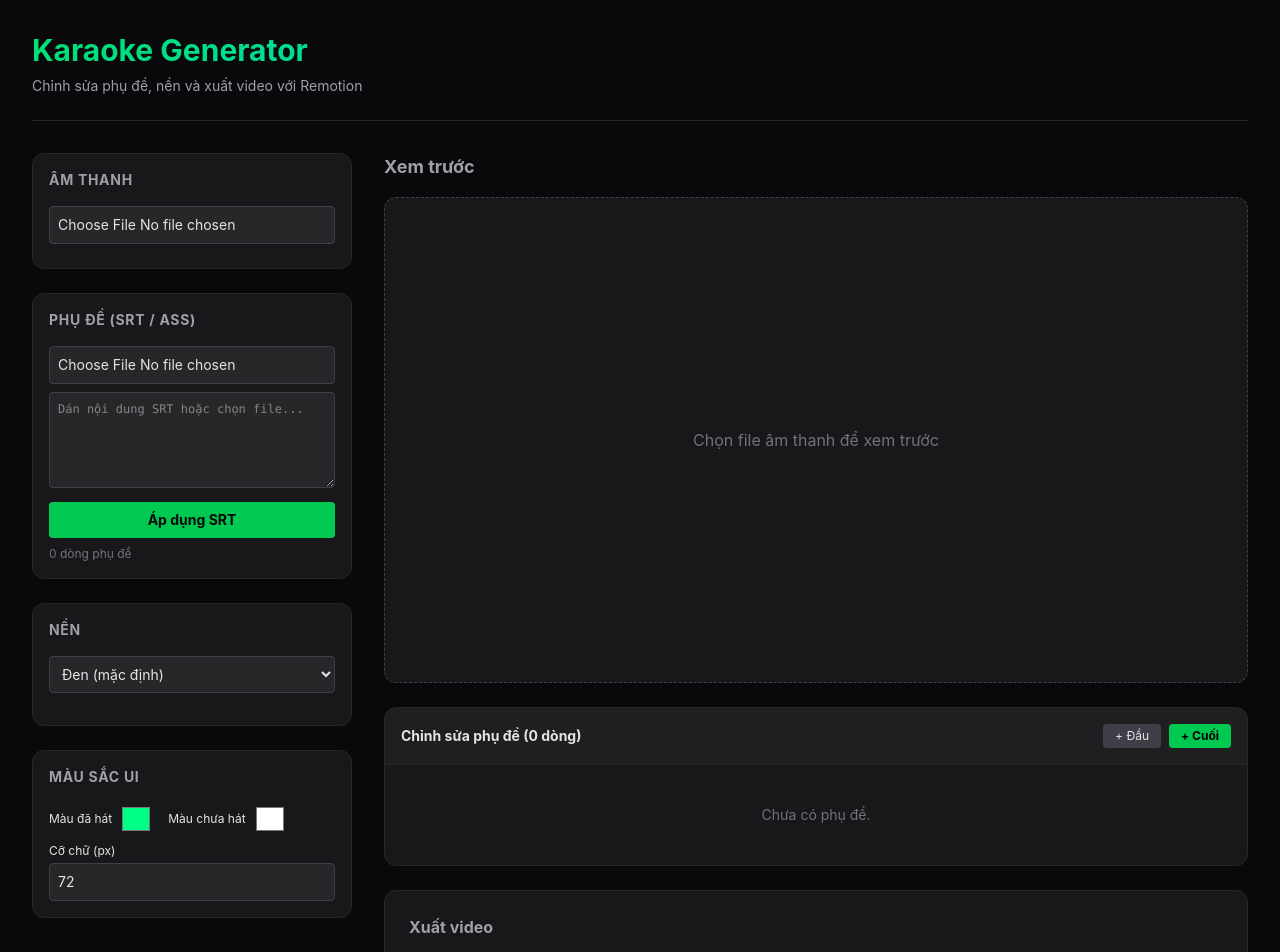
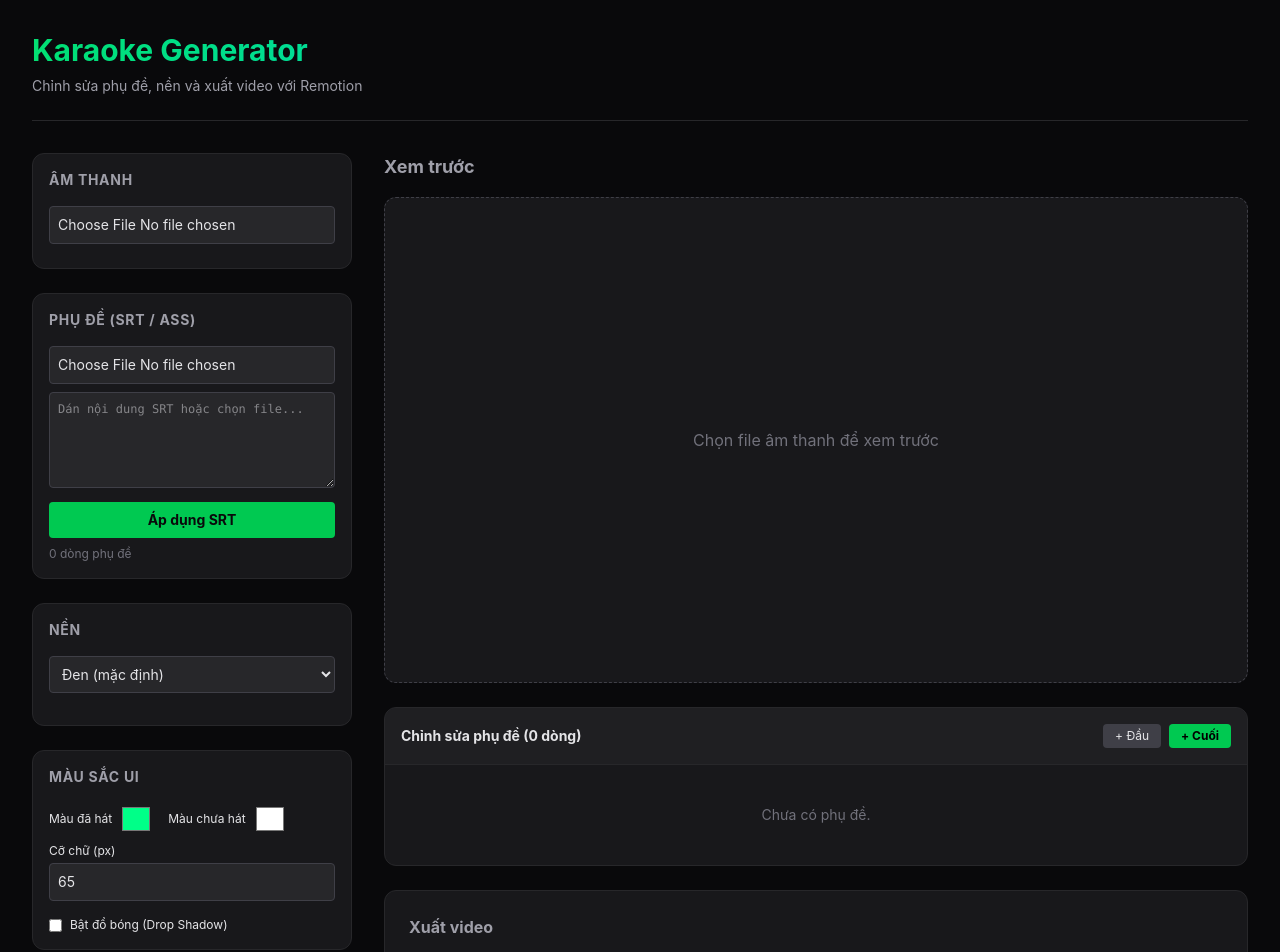
Before and after one commit to imvixtor/karaoke-generator-remotion, a Next.js app: page /editor in a window 1280 px wide. Shown: the top 952 px of the page. Built offline with nearby package versions, Linux system fonts and the light colour scheme.

Commit message:
feat: Introduce a karaoke video editor page with Remotion integration, subtitle parsing, and customizable styling.

```diff
--- a/src/app/editor/page.tsx
+++ b/src/app/editor/page.tsx
@@ -10,21 +10,25 @@ import { useVideoDuration } from '../../hooks/useVideoDuration';
 
 const STORAGE_KEY = 'karaoke-editor-data';
 
-// Helper: Chuyển ms sang mm:ss
+// Helper: Chuyển ms sang mm:ss.ms (2 chữ số phần ms)
 function msToTimeString(ms: number): string {
     const totalSeconds = Math.floor(ms / 1000);
     const minutes = Math.floor(totalSeconds / 60);
     const seconds = totalSeconds % 60;
-    return `${minutes.toString().padStart(2, '0')}:${seconds.toString().padStart(2, '0')}`;
+    const milliseconds = Math.floor((ms % 1000) / 10); // Lấy 2 chữ số đầu của ms
+    return `${minutes.toString().padStart(2, '0')}:${seconds.toString().padStart(2, '0')}.${milliseconds.toString().padStart(2, '0')}`;
 }
 
-// Helper: Chuyển mm:ss sang ms
+// Helper: Chuyển mm:ss.ms sang ms
 function timeStringToMs(timeStr: string): number {
+    // Định dạng mm:ss.ms hoặc mm:ss
     const parts = timeStr.split(':');
     if (parts.length !== 2) return 0;
     const minutes = parseInt(parts[0], 10) || 0;
-    const seconds = parseFloat(parts[1]) || 0;
-    return (minutes * 60 + seconds) * 1000;
+
+    // parseFloat(parts[1]) sẽ parse cả phần thập phân, ví dụ .12 -> 0.12s = 120ms
+    const secondsFloat = parseFloat(parts[1]) || 0;
+    return Math.round((minutes * 60 + secondsFloat) * 1000);
 }
 
 const FPS = 30;
@@ -41,9 +45,10 @@ export default function EditorPage() {
     const [backgroundUrl, setBackgroundUrl] = useState<string | null>(null);
     const [sungColor, setSungColor] = useState('#00ff88');
     const [unsungColor, setUnsungColor] = useState('#ffffff');
-    const [fontSize, setFontSize] = useState(72);
-    const [backgroundDim, setBackgroundDim] = useState(0.6);
-    const [backgroundBlur, setBackgroundBlur] = useState(0);
+    const [fontSize, setFontSize] = useState(65);
+    const [enableShadow, setEnableShadow] = useState(false);
+    const [backgroundDim, setBackgroundDim] = useState(0.75);
+    const [backgroundBlur, setBackgroundBlur] = useState(30);
     const [backgroundVideoStartTime, setBackgroundVideoStartTime] = useState(0);
     const [renderStatus, setRenderStatus] = useState<string | null>(null);
 
@@ -227,11 +232,12 @@ export default function EditorPage() {
             sungColor,
             unsungColor,
             fontSize,
+            enableShadow,
             audioUrl,
             backgroundUrl,
         };
         sessionStorage.setItem(STORAGE_KEY, JSON.stringify(data));
-    }, [srtContent, captions, backgroundType, backgroundDim, backgroundBlur, backgroundVideoStartTime, sungColor, unsungColor, fontSize, audioUrl, backgroundUrl]);
+    }, [srtContent, captions, backgroundType, backgroundDim, backgroundBlur, backgroundVideoStartTime, sungColor, unsungColor, fontSize, enableShadow, audioUrl, backgroundUrl]);
 
     // Load từ sessionStorage khi mount
     useEffect(() => {
@@ -248,6 +254,7 @@ export default function EditorPage() {
                 if (data.sungColor) setSungColor(data.sungColor);
                 if (data.unsungColor) setUnsungColor(data.unsungColor);
                 if (data.fontSize) setFontSize(data.fontSize);
+                if (data.enableShadow !== undefined) setEnableShadow(data.enableShadow);
                 if (data.audioUrl) setAudioUrl(data.audioUrl);
                 if (data.backgroundUrl) setBackgroundUrl(data.backgroundUrl);
             } catch (e) {
@@ -268,6 +275,7 @@ export default function EditorPage() {
         sungColor,
         unsungColor,
         fontSize,
+        enableShadow,
         fps: FPS,
     };
 
@@ -442,6 +450,17 @@ export default function EditorPage() {
                                 className="w-full bg-zinc-800 p-2 rounded border border-zinc-700 text-sm"
                             />
                         </label>
+                        <div className="mt-4">
+                            <label className="flex items-center gap-2 text-xs">
+                                <input
+                                    type="checkbox"
+                                    checked={enableShadow}
+                                    onChange={(e) => setEnableShadow(e.target.checked)}
+                                    className="rounded bg-zinc-800 border-zinc-700 accent-green-500"
+                                />
+                                Bật đổ bóng (Drop Shadow)
+                            </label>
+                        </div>
                     </section>
                 </aside>
 
@@ -504,8 +523,8 @@ export default function EditorPage() {
                                                     const ms = timeStringToMs(e.target.value);
                                                     if (!isNaN(ms)) updateCaption(i, 'startMs', ms);
                                                 }}
-                                                className="w-16 bg-zinc-900 border border-zinc-700 rounded px-2 py-1 text-xs text-center font-mono"
-                                                placeholder="00:00"
+                                                className="w-20 bg-zinc-900 border border-zinc-700 rounded px-2 py-1 text-xs text-center font-mono"
+                                                placeholder="00:00.00"
                                             />
                                             <input
                                                 type="text"
@@ -514,8 +533,8 @@ export default function EditorPage() {
                                                     const ms = timeStringToMs(e.target.value);
                                                     if (!isNaN(ms)) updateCaption(i, 'endMs', ms);
                                                 }}
-                                                className="w-16 bg-zinc-900 border border-zinc-700 rounded px-2 py-1 text-xs text-center font-mono"
-                                                placeholder="00:00"
+                                                className="w-20 bg-zinc-900 border border-zinc-700 rounded px-2 py-1 text-xs text-center font-mono"
+                                                placeholder="00:00.00"
                                             />
                                         </div>
                                         <input
--- a/src/remotion/KaraokeComposition.tsx
+++ b/src/remotion/KaraokeComposition.tsx
@@ -11,6 +11,7 @@ function KaraokeSubtitleLine({
     fontSize,
     opacity,
     scale,
+    enableShadow,
 }: {
     caption: KaraokeCaption;
     frameMs: number;
@@ -19,6 +20,7 @@ function KaraokeSubtitleLine({
     fontSize: number;
     opacity: number;
     scale: number;
+    enableShadow: boolean;
 }) {
     const { startMs, endMs, text } = caption;
     const durationMs = endMs - startMs;
@@ -37,7 +39,7 @@ function KaraokeSubtitleLine({
                 fontWeight: 'bold',
                 fontSize: fontSize * scale,
                 lineHeight: 1.4,
-                textShadow: '0 2px 8px rgba(0,0,0,0.9)',
+                textShadow: enableShadow ? '0 2px 8px rgba(0,0,0,0.9)' : undefined,
                 opacity,
                 transform: `scale(${scale})`,
                 willChange: 'opacity, transform, filter',
@@ -94,6 +96,7 @@ export const KaraokeComposition: React.FC<KaraokeCompositionProps> = ({
     sungColor = '#00ff88',
     unsungColor = '#ffffff',
     fontSize = 72,
+    enableShadow = false,
     fps,
 }) => {
     const frame = useCurrentFrame();
@@ -308,6 +311,7 @@ export const KaraokeComposition: React.FC<KaraokeCompositionProps> = ({
                                 fontSize={fontSize}
                                 opacity={opacity}
                                 scale={scale}
+                                enableShadow={enableShadow}
                             />
                         </div>
                     );
--- a/src/types/karaoke.ts
+++ b/src/types/karaoke.ts
@@ -33,5 +33,7 @@ export type KaraokeCompositionProps = {
     unsungColor?: string;
     /** Cỡ chữ phụ đề (px) */
     fontSize?: number;
+    /** Bật/tắt đổ bóng chữ */
+    enableShadow?: boolean;
     fps: number;
 };
```
Also changed, not shown: 1 other file (tests, documents, lock files or other folders).
